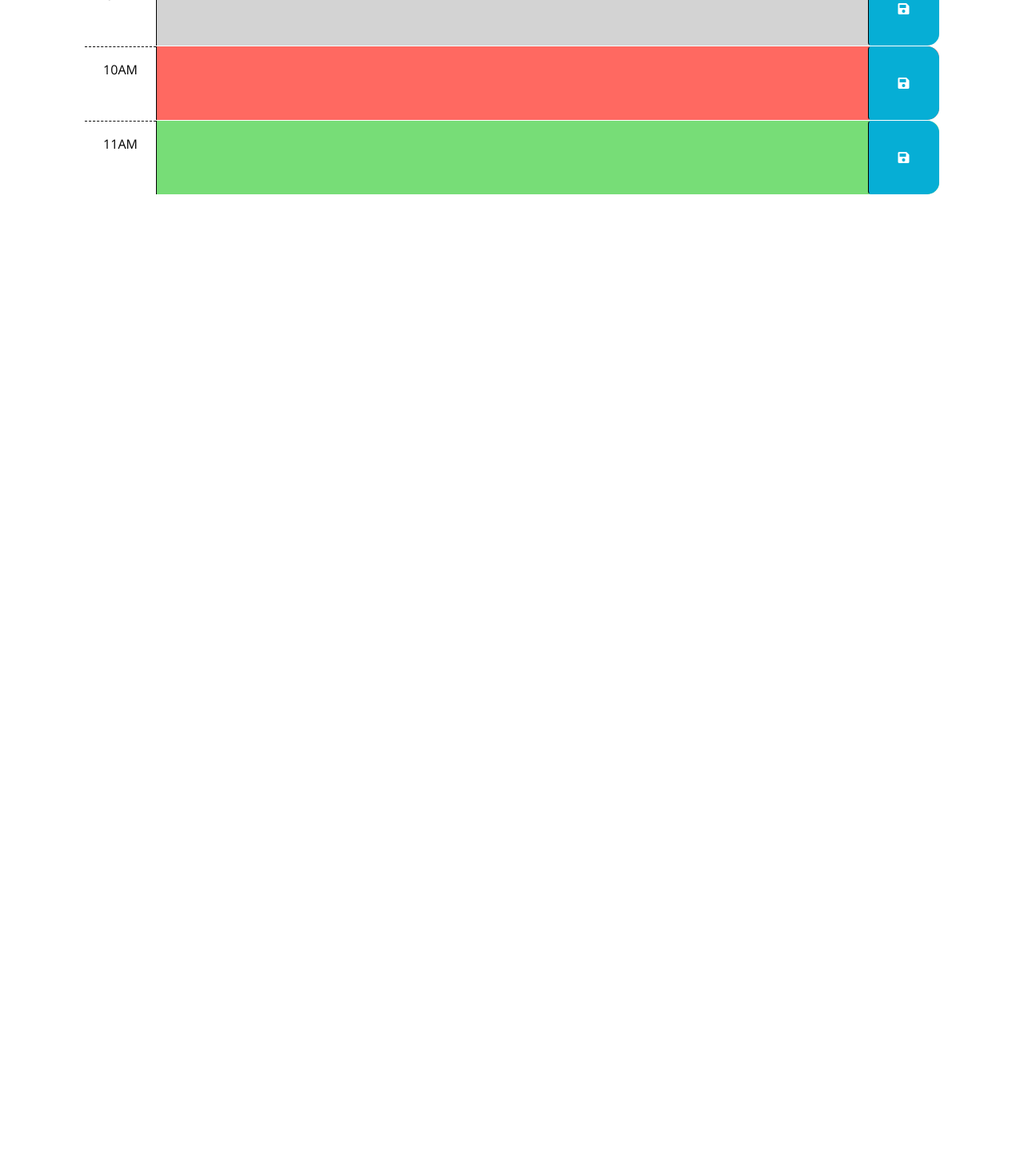
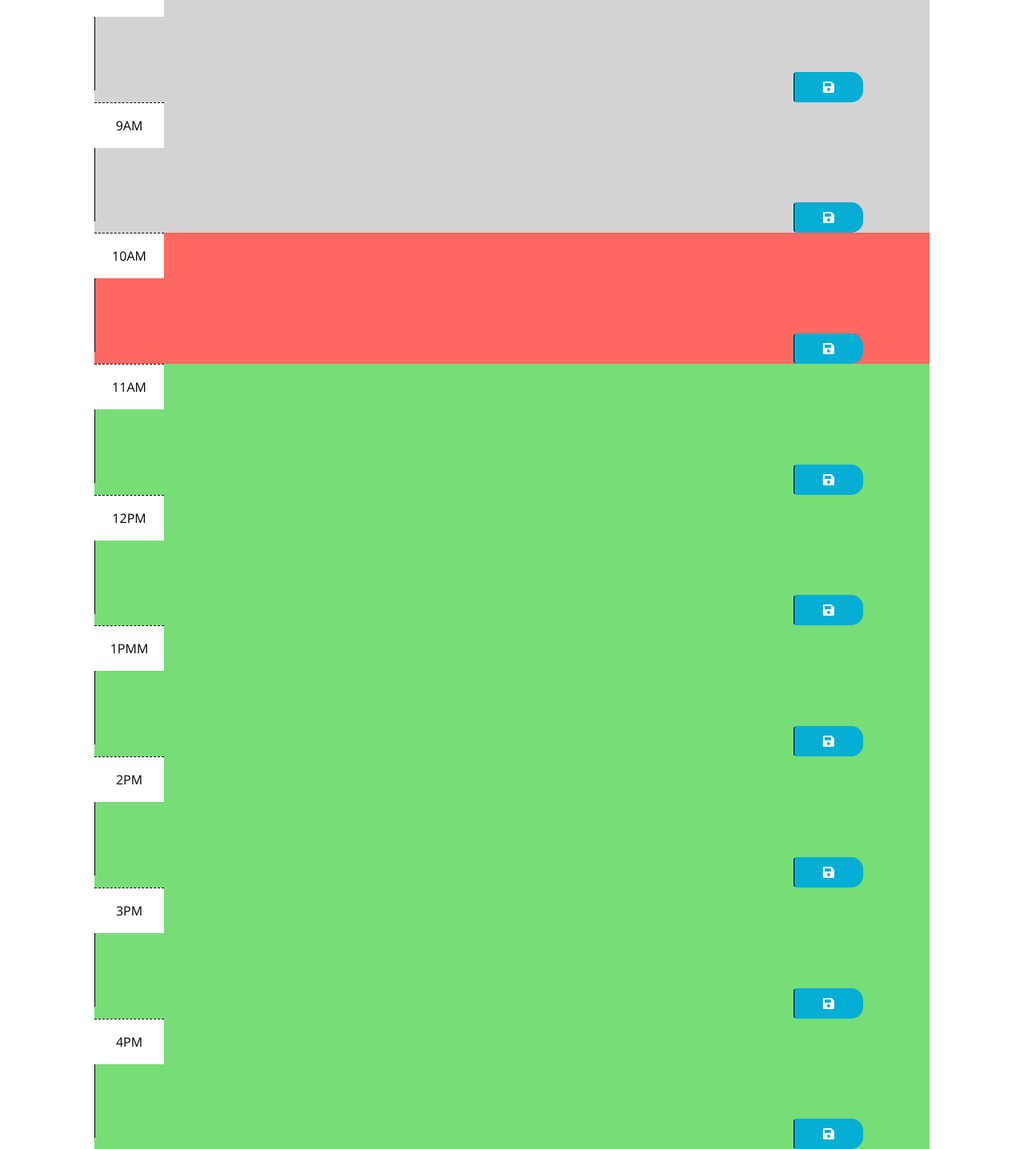
Before and after one commit to goldengayle/Calendar, a plain HTML site: page index.html in a window 1280 px wide. Shown: the part 292-1729 px from the top of the page at 80% size. Before the commit the page ends 800 px from the top, so only its background shows below. Drawn offline with nearby package versions, Linux system fonts and the light colour scheme; files that its build step writes are made by us from their sources.

Commit message:
added divs and identifying them to relative colors based on dat

```diff
--- a/assets/script.js
+++ b/assets/script.js
@@ -1,7 +1,49 @@
 // Wrap all code that interacts with the DOM in a call to jQuery to ensure that
 // the code isn't run until the browser has finished rendering all the elements
 // in the html.
-$(function () {
+var saveButton = $('#saveBtn');
+var heading =$('.anchor');
+var test = 10
+var nowHour = dayjs().hour();
+var calendarArea = $('#calendarArea');
+var numID
+
+
+var hourBlocks = document.getElementsByClassName("time-block");
+
+for(i = 8; i <hourBlocks.length; i-->0){
+  var numID = parseInt(hourBlocks[i].id );
+  if(numID > test ){
+    hourBlocks[i].className='future';
+  } else if
+    (numID === test){
+      hourBlocks[i].className ='present';
+    } else{
+      hourBlocks[i].className='past';
+    }
+  }
+
+
+
+
+
+var dayAnchor = $('<p>');
+dayAnchor.text(dayjs().format('dddd'));
+heading.append (dayAnchor);
+console.log(nowHour);
+//$(function () {
+
+saveButton.on ('click', function(){
+    var apptHour = $(this).parent().attr("id");
+    console.log(apptHour);
+    header.append ('<p> apptHour</p>');
+
+
+  })
+
+//if (now )
+
+
   // TODO: Add a listener for click events on the save button. This code should
   // use the id in the containing time-block as a key to save the user input in
   // local storage. HINT: What does `this` reference in the click listener
@@ -20,4 +62,4 @@ $(function () {
   // attribute of each time-block be used to do this?
   //
   // TODO: Add code to display the current date in the header of the page.
-});
+//});
--- a/index.html
+++ b/index.html
@@ -18,17 +18,17 @@
       href="https://fonts.googleapis.com/css?family=Open+Sans&display=swap"
       rel="stylesheet"
     />
-    <link rel="stylesheet" href="style.css" />
+    <link rel="stylesheet" href="assets/style.css" />
     <title>Work Day Scheduler</title>
   </head>
 
   <body>
     <header class="p-5 mb-4 border-5 border-bottom border-dark text-center">
-      <h1 class="display-3">Work Day Scheduler</h1>
+      <h1 class="display-3 anchor">Work Day Scheduler</h1>
       <p class="lead">A simple calendar app for scheduling your work day</p>
       <p id="currentDay" class="lead"></p>
     </header>
-    <div class="container-lg px-5">
+    <div id="calendarArea" class="container-lg px-5">
       <!-- Use class for "past", "present", and "future" to apply styles to the
         time-block divs accordingly. The javascript will need to do this by
         adding/removing these classes on each div by comparing the hour in the
@@ -40,7 +40,14 @@
         -->
 
       <!-- Example of a past time block. The "past" class adds a gray background color. -->
-      <div id="hour-9" class="row time-block past">
+      <div id="8" class="row time-block">
+        <div class="col-2 col-md-1 hour text-center py-3">8AM</div>
+        <textarea class="col-8 col-md-10 description" rows="3"> </textarea>
+        <button class="btn saveBtn col-2 col-md-1" aria-label="save">
+          <i class="fas fa-save" aria-hidden="true"></i>
+        </button>
+      </div>
+      <div id="9" class="row time-block">
         <div class="col-2 col-md-1 hour text-center py-3">9AM</div>
         <textarea class="col-8 col-md-10 description" rows="3"> </textarea>
         <button class="btn saveBtn col-2 col-md-1" aria-label="save">
@@ -49,7 +56,7 @@
       </div>
 
       <!-- Example of a a present time block. The "present" class adds a red background color. -->
-      <div id="hour-10" class="row time-block present">
+      <div id="10" class="row time-block">
         <div class="col-2 col-md-1 hour text-center py-3">10AM</div>
         <textarea class="col-8 col-md-10 description" rows="3"> </textarea>
         <button class="btn saveBtn col-2 col-md-1" aria-label="save">
@@ -58,13 +65,49 @@
       </div>
 
       <!-- Example of a future time block. The "future" class adds a green background color. -->
-      <div id="hour-11" class="row time-block future">
+      <div id="11" class="row time-block">
         <div class="col-2 col-md-1 hour text-center py-3">11AM</div>
         <textarea class="col-8 col-md-10 description" rows="3"> </textarea>
         <button class="btn saveBtn col-2 col-md-1" aria-label="save">
           <i class="fas fa-save" aria-hidden="true"></i>
         </button>
       </div>
+      <div id="12" class="row time-block">
+        <div class="col-2 col-md-1 hour text-center py-3">12PM</div>
+        <textarea class="col-8 col-md-10 description" rows="3"> </textarea>
+        <button class="btn saveBtn col-2 col-md-1" aria-label="save">
+          <i class="fas fa-save" aria-hidden="true"></i>
+        </button>
+      </div>
+      <div id="13" class="row time-block">
+        <div class="col-2 col-md-1 hour text-center py-3">1PMM</div>
+        <textarea class="col-8 col-md-10 description" rows="3"> </textarea>
+        <button class="btn saveBtn col-2 col-md-1" aria-label="save">
+          <i class="fas fa-save" aria-hidden="true"></i>
+        </button>
+      </div>
+      <div id="14" class="row time-block">
+        <div class="col-2 col-md-1 hour text-center py-3">2PM</div>
+        <textarea class="col-8 col-md-10 description" rows="3"> </textarea>
+        <button class="btn saveBtn col-2 col-md-1" aria-label="save">
+          <i class="fas fa-save" aria-hidden="true"></i>
+        </button>
+      </div>
+      <div id="15" class="row time-block">
+        <div class="col-2 col-md-1 hour text-center py-3">3PM</div>
+        <textarea class="col-8 col-md-10 description" rows="3"> </textarea>
+        <button class="btn saveBtn col-2 col-md-1" aria-label="save">
+          <i class="fas fa-save" aria-hidden="true"></i>
+        </button>
+      </div>
+      <div id="16" class="row time-block">
+        <div class="col-2 col-md-1 hour text-center py-3">4PM</div>
+        <textarea class="col-8 col-md-10 description" rows="3"> </textarea>
+        <button class="btn saveBtn col-2 col-md-1" aria-label="save">
+          <i class="fas fa-save" aria-hidden="true"></i>
+        </button>
+      </div>
+
 
     <script src="https://code.jquery.com/jquery-3.4.1.min.js"></script>
     <script
@@ -73,6 +116,6 @@
       crossorigin="anonymous"
     ></script>
 
-    <script src="script.js"></script>
+    <script src="assets/script.js"></script>
   </body>
 </html>
```
